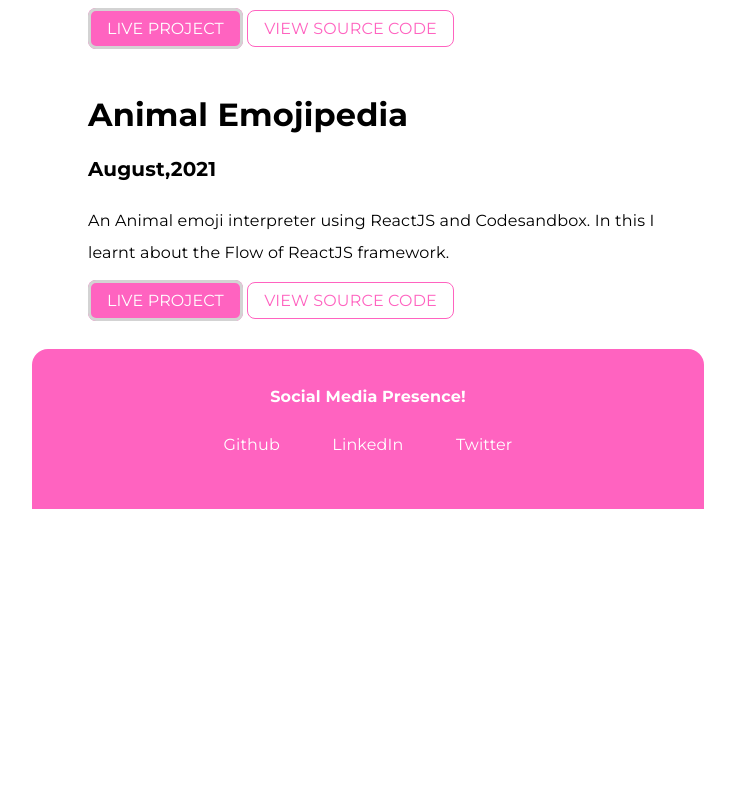
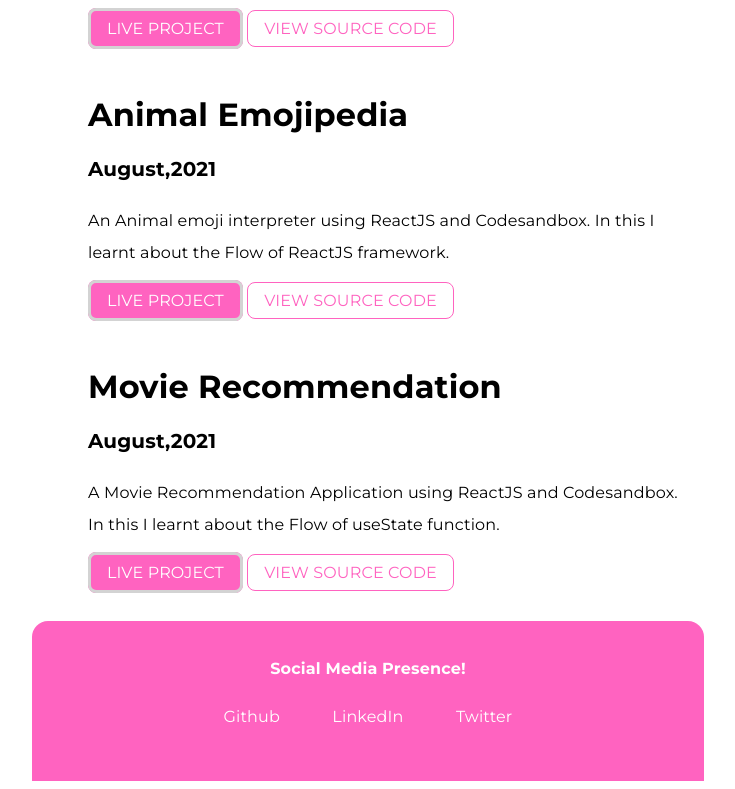
Before and after one commit to Shivani-exe/shivaninarang.portfolio, a plain HTML site: page projects.html in a window 1280 px wide. Shown: the part 2157-2946 px from the top of the page, without its empty margins (272-1007 px from the left). Before the commit the page ends 2674 px from the top, so only its background shows below. Drawn offline with Linux system fonts and the light colour scheme.

Commit message:
project added

```diff
--- a/projects.html
+++ b/projects.html
@@ -134,6 +134,18 @@
                         <a  class="link link-secondary" href="https://github.com/Shivani-exe/Animal-Emoji">VIEW SOURCE CODE</a>
                     </div>
                         </li>
+                        <li>
+                            <div class="container container-center">
+
+                                <h1>Movie Recommendation</h1>
+                            <h2><small>August,2021</small></h2>
+                            <p>A Movie Recommendation Application  using ReactJS and Codesandbox. In this I learnt about the Flow of useState function.</p>
+
+                            <a class="link link-primary" href="https://225op.csb.app/">LIVE PROJECT</a>
+
+                            <a  class="link link-secondary" href="https://github.com/Shivani-exe/MovieRecommendation">VIEW SOURCE CODE</a>
+                        </div>
+                            </li>
 
 
 
```
